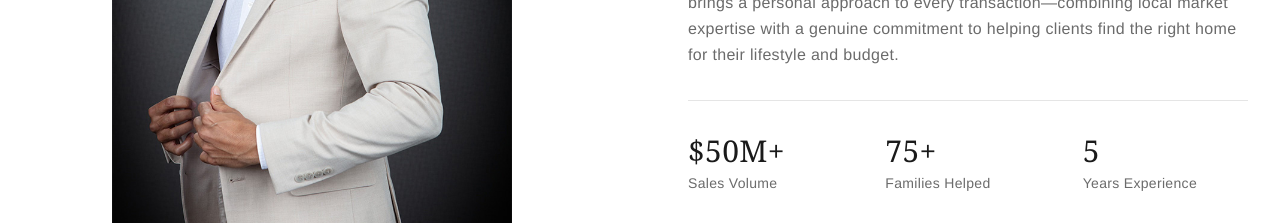
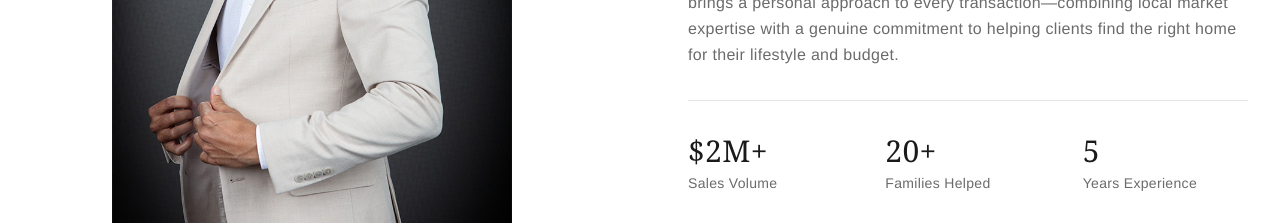
Before and after one commit to y0ni-m/rene-guerra-realty, a Next.js app: page / in a window 1280 px wide. Shown: the part 4180-4403 px from the top of the page. Built offline with nearby package versions, Linux system fonts and the light colour scheme.

Commit message:
Update stats to M+ sales and 20+ families

```diff
--- a/src/components/About.tsx
+++ b/src/components/About.tsx
@@ -55,13 +55,13 @@ export default function About() {
               <StaggerContainer className="grid grid-cols-3 gap-8 py-8 border-y border-[var(--border)] mb-8" staggerDelay={0.15}>
                 <StaggerItem>
                   <div>
-                    <p className="font-serif text-3xl text-[var(--foreground)]">$50M+</p>
+                    <p className="font-serif text-3xl text-[var(--foreground)]">$2M+</p>
                     <p className="text-[var(--muted)] text-sm mt-1">Sales Volume</p>
                   </div>
                 </StaggerItem>
                 <StaggerItem>
                   <div>
-                    <p className="font-serif text-3xl text-[var(--foreground)]">75+</p>
+                    <p className="font-serif text-3xl text-[var(--foreground)]">20+</p>
                     <p className="text-[var(--muted)] text-sm mt-1">Families Helped</p>
                   </div>
                 </StaggerItem>
```
